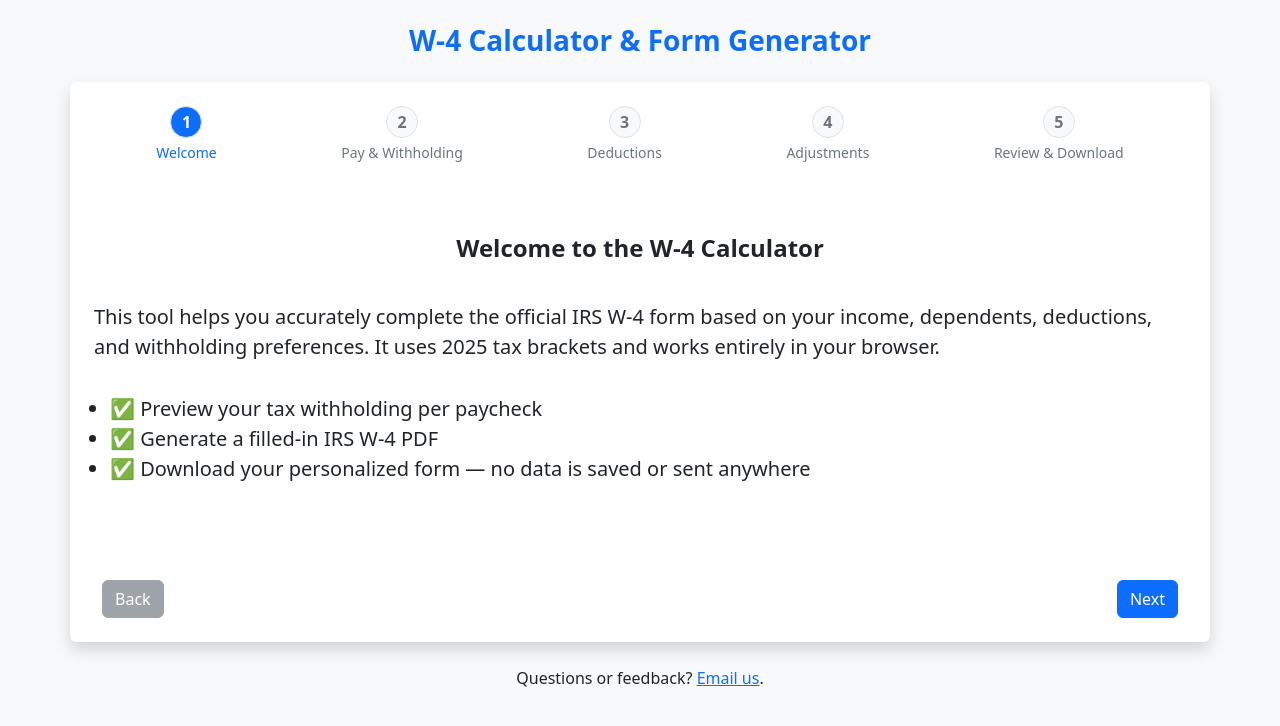
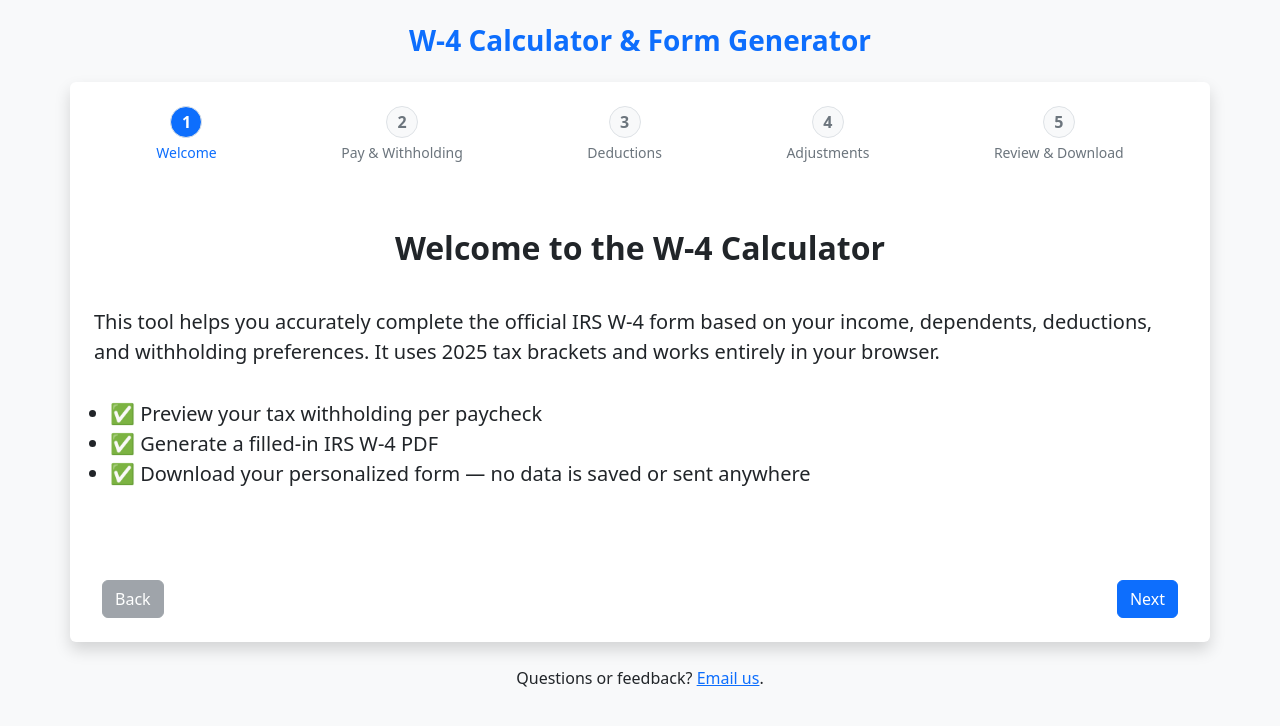
Before and after one commit to rsathyam/w4-calculator, a React (Create React App) app in the folder client/: page / in a window 1280 px wide. Shown: the top 726 px of the page. Built offline with nearby package versions, Linux system fonts and the light colour scheme; a small style sheet from the web is missing.

Commit message:
Increase intro heading size

```diff
--- a/client/src/components/StepIntro.jsx
+++ b/client/src/components/StepIntro.jsx
@@ -3,7 +3,7 @@ import React from 'react';
 export default function StepIntro({ onNext }) {
   return (
     <div className="mb-3 d-flex flex-column justify-content-center h-100 gap-3">
-      <h2 className="h4 fw-bold text-dark text-center mb-4">Welcome to the W-4 Calculator</h2>
+      <h2 className="h2 fw-bold text-dark text-center mb-4">Welcome to the W-4 Calculator</h2>
       <p className="fs-5">
         This tool helps you accurately complete the official IRS W-4 form based on your income, dependents,
         deductions, and withholding preferences. It uses 2025 tax brackets and works entirely in your browser.
```
